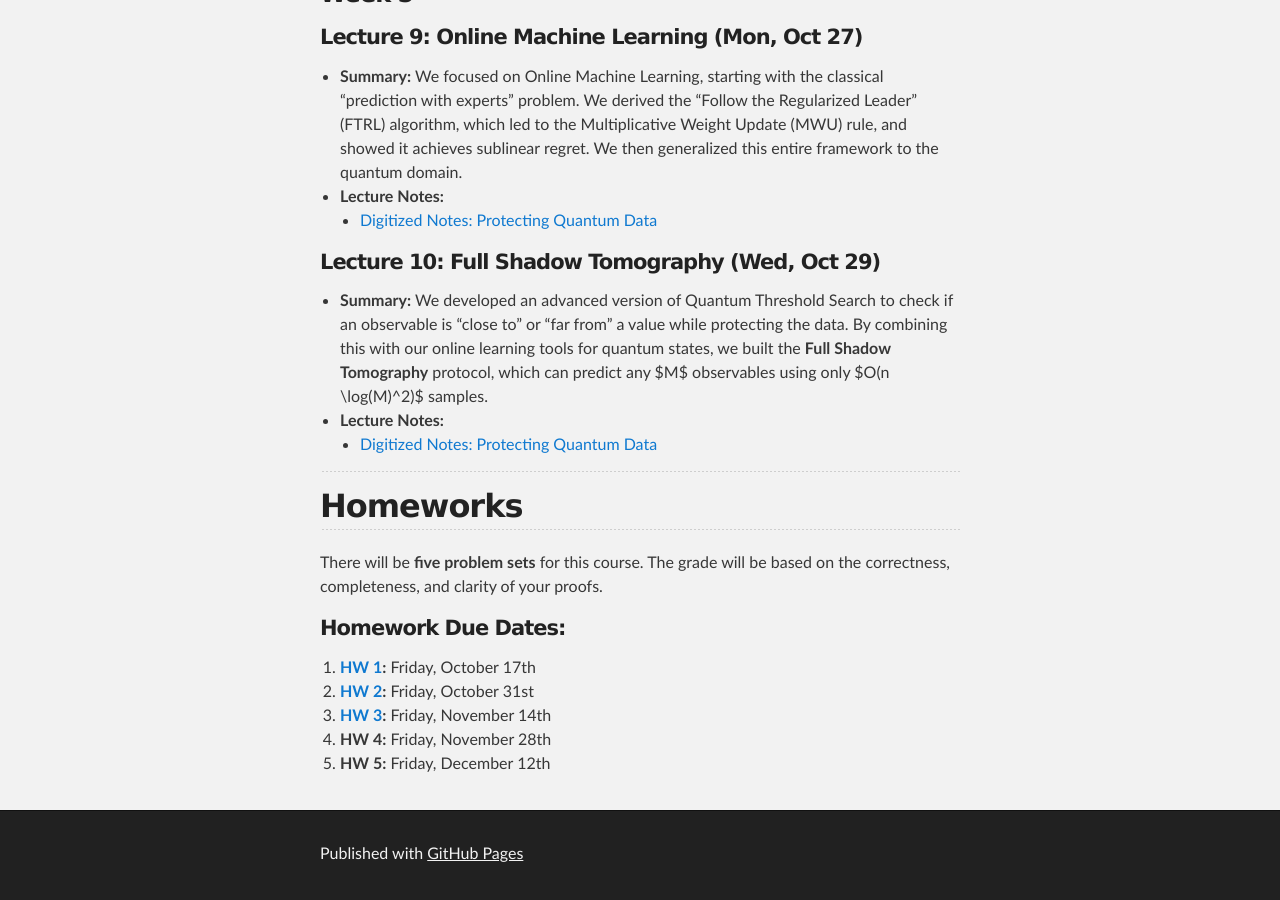
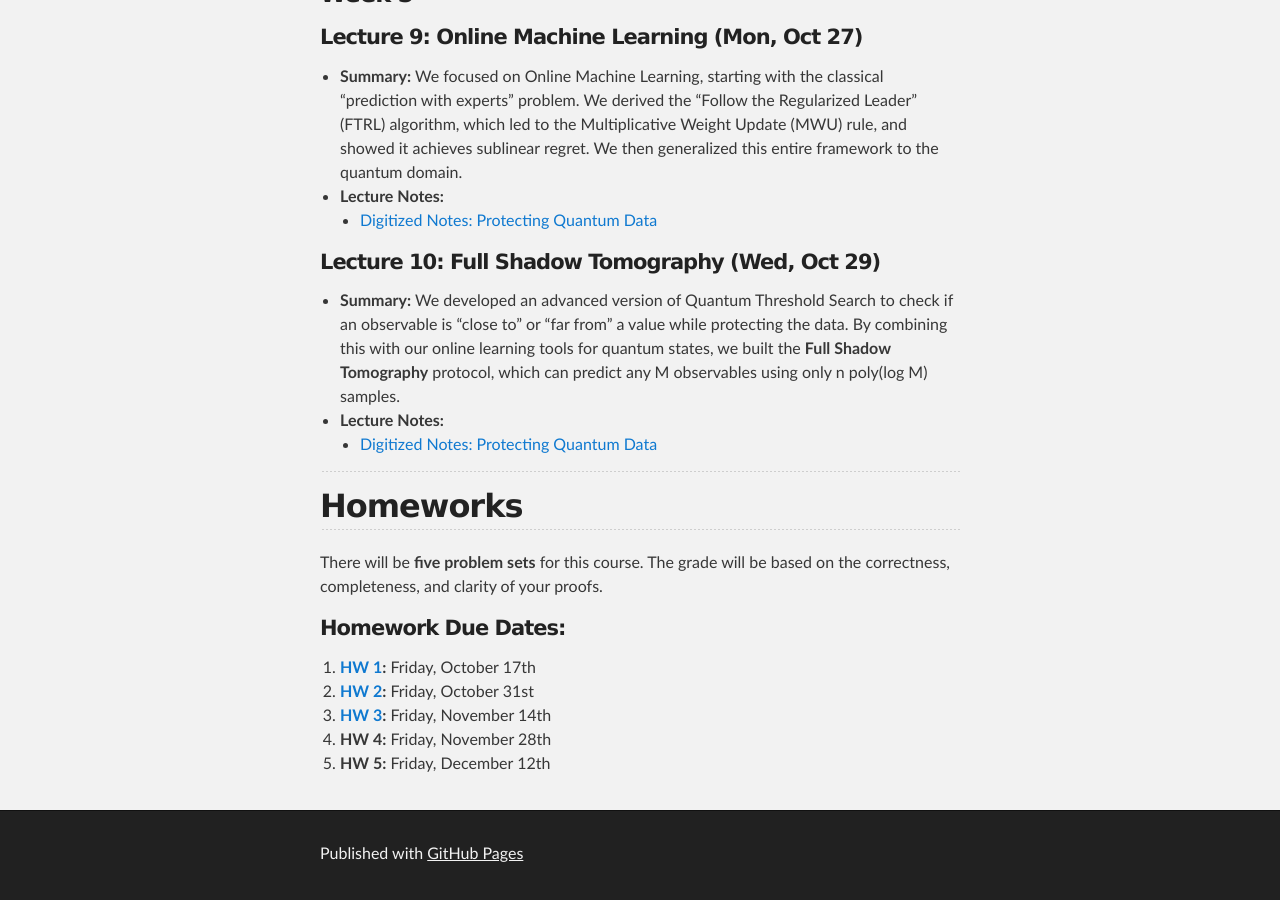
Before and after one commit to Caltech-Quantum-Learning-Theory/Caltech-Quantum-Learning-Theory.github.io, a Jekyll site: the page built from index.md, in a window 1280 px wide and 900 px high, scrolled down 4574 px. Built offline with Jekyll 4.4.1, drawn with Linux system fonts in a browser that asks for light colours; our own code applies the rules of GitHub Pages for plain Markdown files.

Commit message:
Update index.md

```diff
--- a/index.md
+++ b/index.md
@@ -122,7 +122,7 @@ This course covers quantum learning theory, a contemporary field at the intersec
     * [Digitized Notes: Protecting Quantum Data](./materials/Note_Protecting_Quantum_Data.pdf)
 
 #### **Lecture 10: Full Shadow Tomography (Wed, Oct 29)**
-* **Summary:** We developed an advanced version of Quantum Threshold Search to check if an observable is "close to" or "far from" a value while protecting the data. By combining this with our online learning tools for quantum states, we built the **Full Shadow Tomography** protocol, which can predict any $M$ observables using only $O(n \log(M)^2)$ samples.
+* **Summary:** We developed an advanced version of Quantum Threshold Search to check if an observable is "close to" or "far from" a value while protecting the data. By combining this with our online learning tools for quantum states, we built the **Full Shadow Tomography** protocol, which can predict any M observables using only n poly(log M) samples.
 * **Lecture Notes:**
     * [Digitized Notes: Protecting Quantum Data](./materials/Note_Protecting_Quantum_Data.pdf)
 
```
